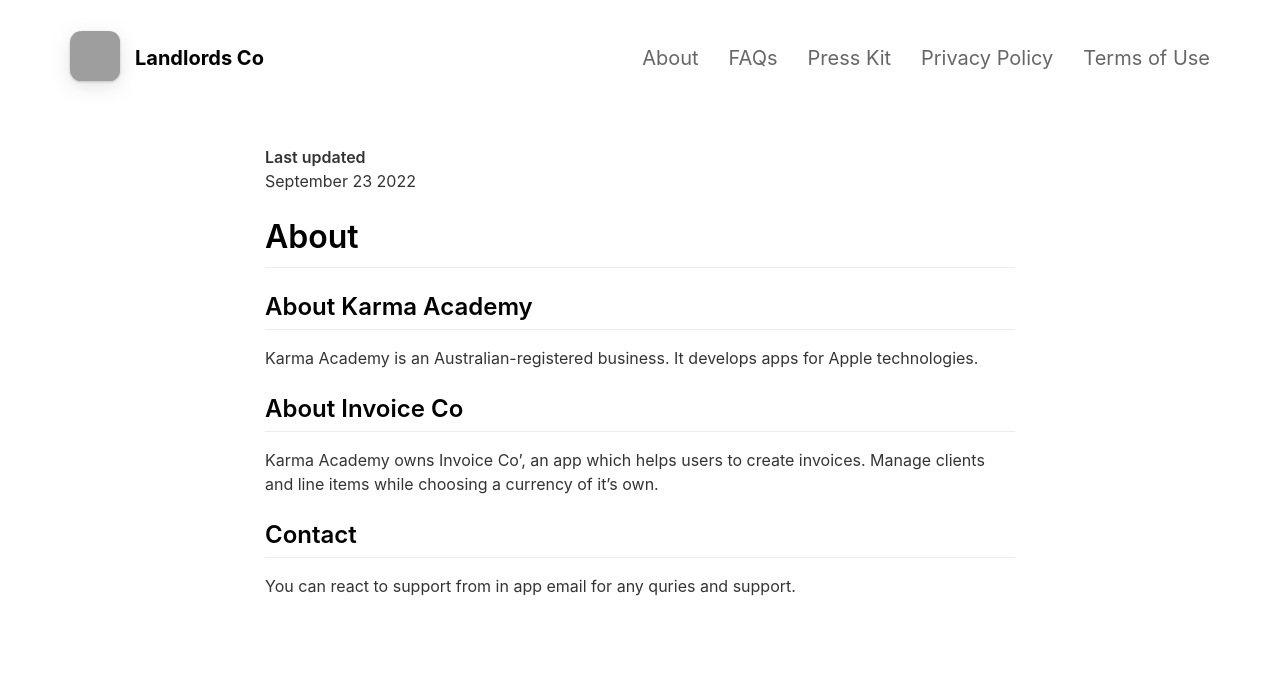
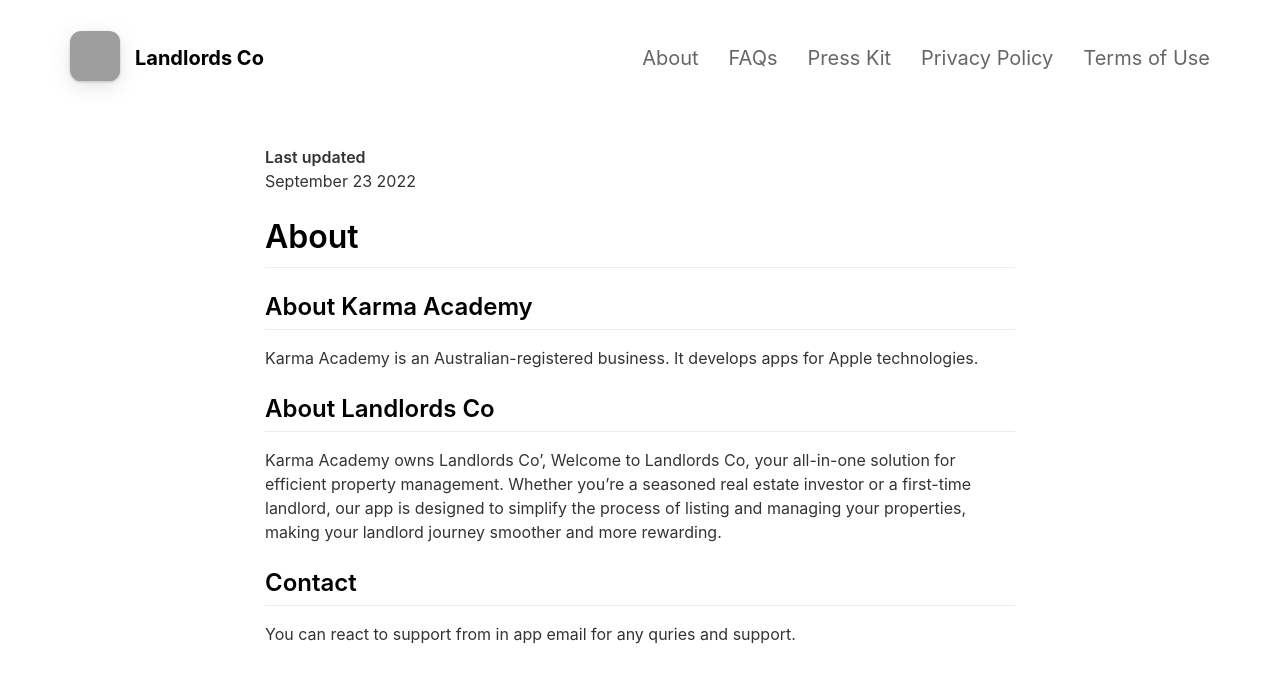
Before and after one commit to karm435/landlordsco.github.io, a Jekyll site: the page built from _pages/about.md, in a window 1280 px wide. Shown: the top 683 px of the page. Built offline with Jekyll 4.4.1, drawn with Linux system fonts in a browser that asks for light colours; nearby versions of some CDN libraries; grey boxes are pictures that could not be loaded.

Commit message:
Updated the wording

```diff
--- a/_pages/about.md
+++ b/_pages/about.md
@@ -12,8 +12,8 @@ September 23 2022
 ## About Karma Academy
 Karma Academy is an Australian-registered business. It develops apps for Apple technologies.
 
-## About Invoice Co
-Karma Academy owns Invoice Co’, an app which helps users to create invoices. Manage clients and line items while choosing a currency of it's own.
+## About Landlords Co
+Karma Academy owns Landlords Co’, Welcome to Landlords Co, your all-in-one solution for efficient property management. Whether you're a seasoned real estate investor or a first-time landlord, our app is designed to simplify the process of listing and managing your properties, making your landlord journey smoother and more rewarding.
 
 ## Contact
 You can react to support from in app email for any quries and support.
```
Also changed, not shown: _pages/changelog.md (+0 -1 lines), README.md.
